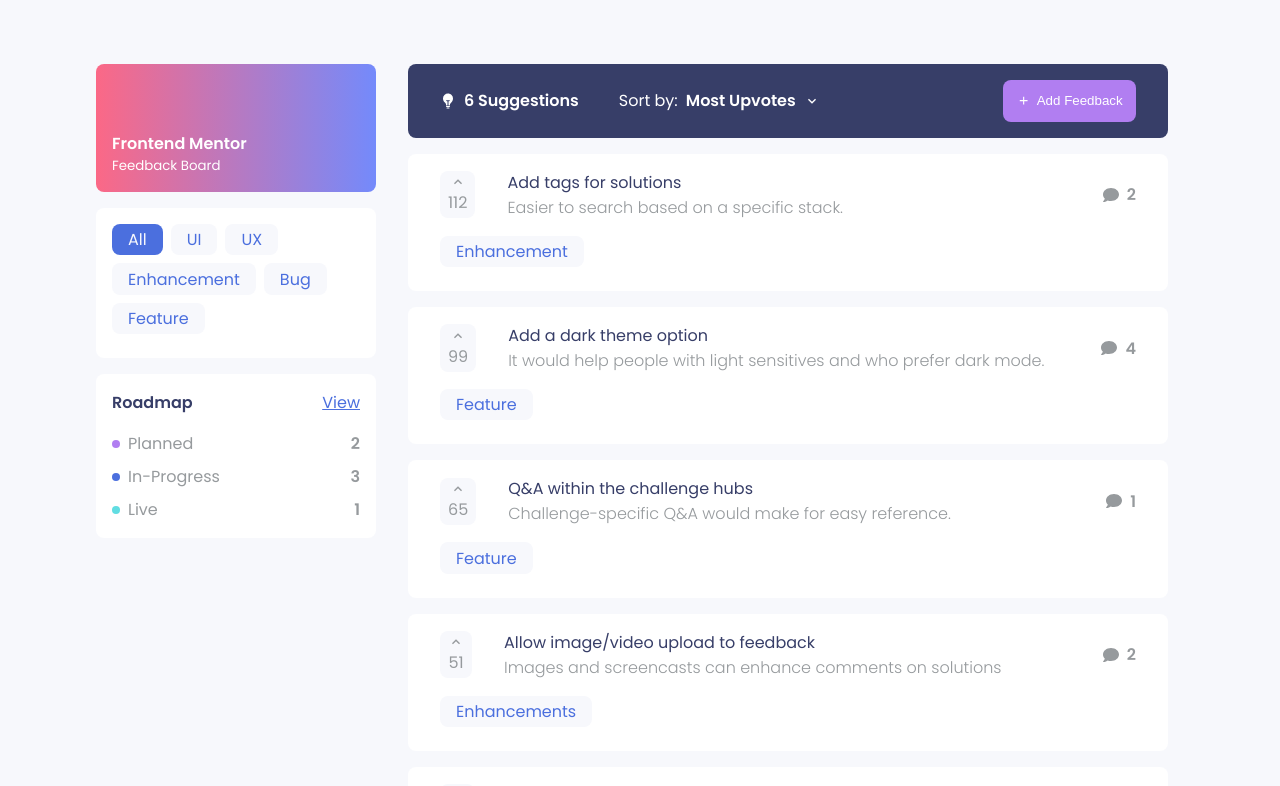
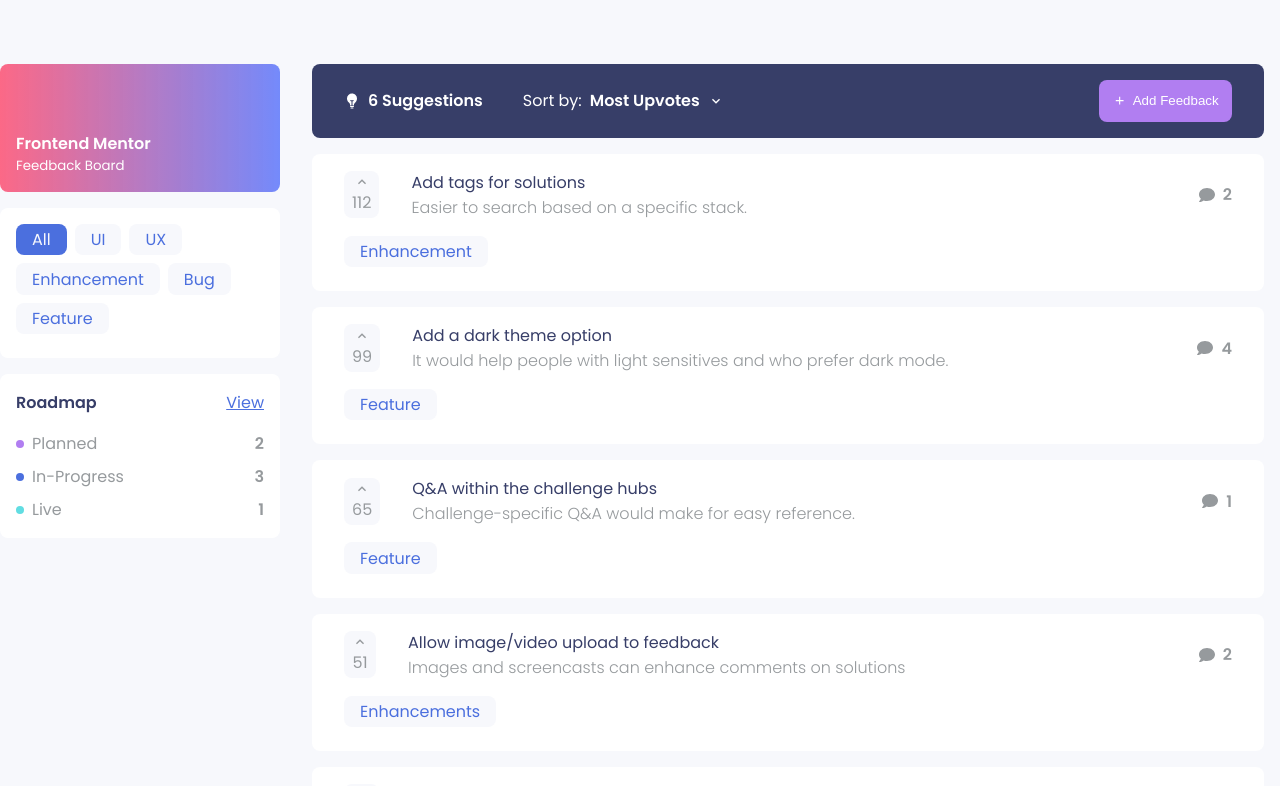
Before and after one commit to cziem/frontmentor-demo, a React (Create React App) app: page / in a window 1280 px wide. Shown: the top 786 px of the page. Built offline with nearby package versions, Linux system fonts and the light colour scheme.

Commit message:
enhanced UI

```diff
--- a/src/components/Card/card.scss
+++ b/src/components/Card/card.scss
@@ -4,6 +4,12 @@
   background-color: var(--paper-color);
   padding: $spacer-s $spacer-m;
   border-radius: $radius;
+  transition: all 0.3s ease-in-out;
+
+  &:hover {
+    background-color: var(--bng-color);
+    box-shadow: $shadow;
+  }
 
   &:not(:last-child) {
     margin-bottom: $spacer-s;
--- a/src/components/Drawer/drawer.scss
+++ b/src/components/Drawer/drawer.scss
@@ -1,14 +1,16 @@
 @import "../../styles/variables";
 
 .drawer__main {
-  // position: fixed;
-  // left: 0;
+  position: sticky;
+  top: 0;
+  height: 100vh;
 
   .top__board {
     display: flex;
     flex-direction: column;
     justify-content: flex-end;
     align-items: flex-start;
+    margin-top: $spacer-l;
     padding: $spacer-s;
     height: $spacer-xxl;
     border-radius: $radius;
--- a/src/components/Layout/layout.scss
+++ b/src/components/Layout/layout.scss
@@ -1,14 +1,13 @@
 @import "../../styles/variables";
 
 .layout__main {
-  padding: $spacer-l $spacer-xl;
+  margin: 0 auto;
   display: grid;
   grid-template-columns: 280px 1fr;
   grid-gap: $spacer-s;
   max-width: 1440px;
-  margin: 0 auto;
 
   .content__main {
-    padding: 0 $spacer-xs $spacer-xs;
+    padding: $spacer-l $spacer-xs $spacer-xs;
   }
 }
--- a/src/pages/frontMentor.scss
+++ b/src/pages/frontMentor.scss
@@ -11,6 +11,8 @@
     display: flex;
     align-items: center;
     justify-content: space-between;
+    position: sticky;
+    top: 0.2em;
 
     .info__metrics {
       display: flex;
--- a/src/styles/_variables.scss
+++ b/src/styles/_variables.scss
@@ -20,3 +20,4 @@
 $spacer-xxl: 8em;
 
 $radius: 8px;
+$shadow: 0 0 9px 3px rgba(0, 0, 0, 0.04);
```
